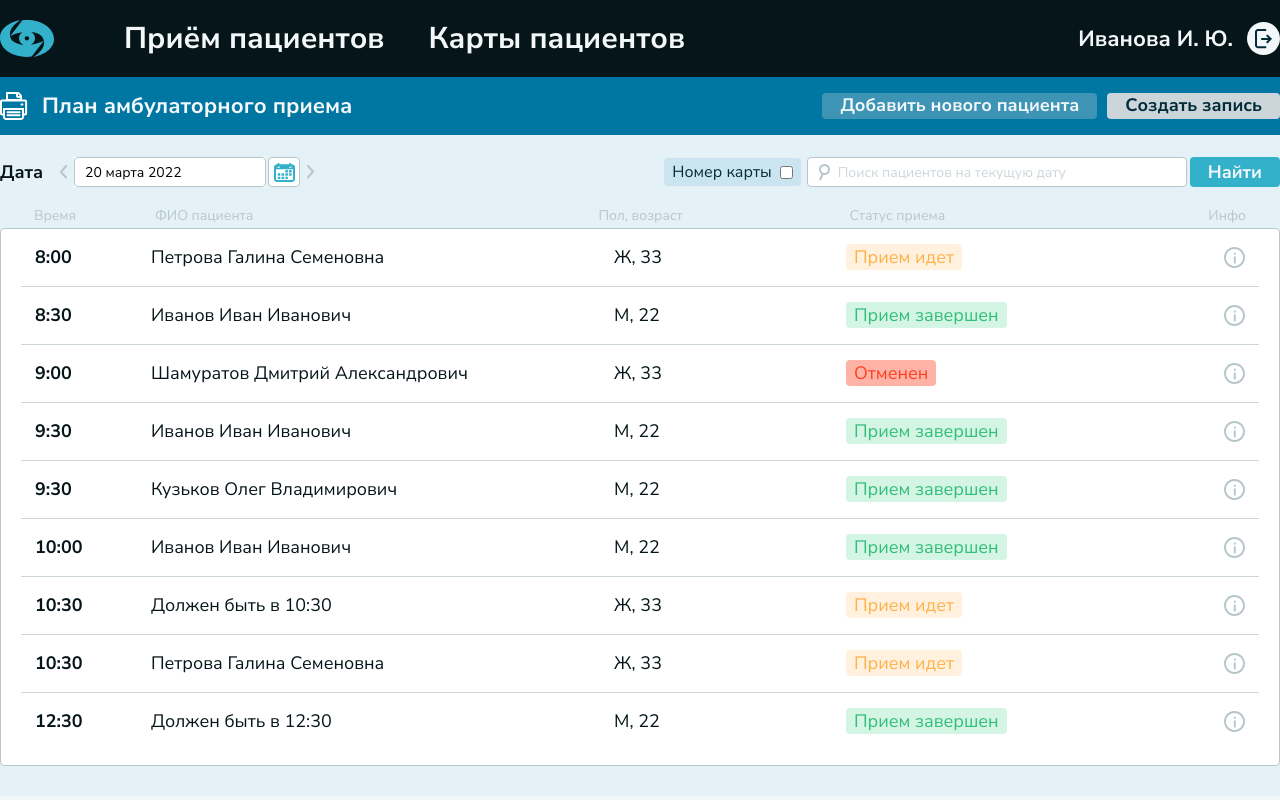
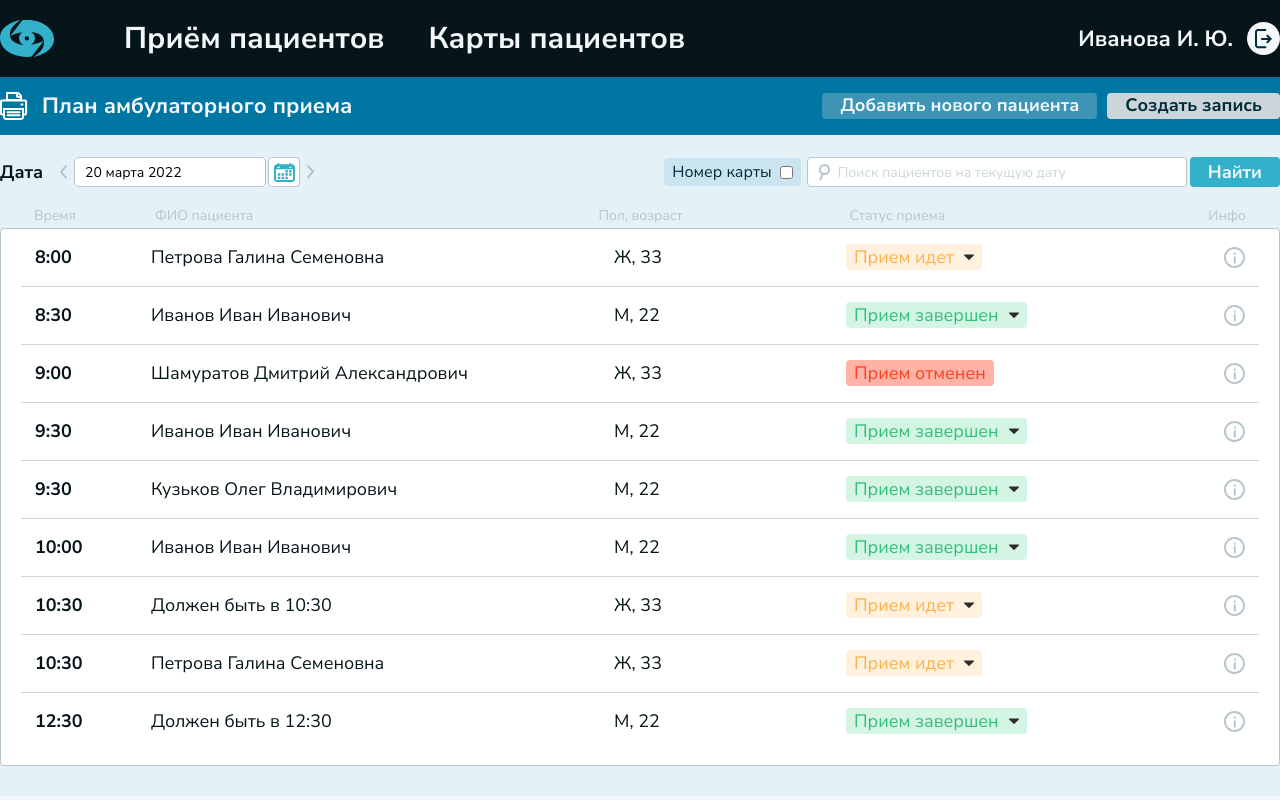
Before and after one commit to DenisVorop/crm, a React (Create React App) app: page /records in a window 1280 px wide. Built offline with nearby package versions, Linux system fonts and the light colour scheme; data requests are answered from the project's data file; a web font is replaced by a local one.

Commit message:
add sort for status

```diff
--- a/package.json
+++ b/package.json
@@ -21,7 +21,8 @@
     "redux": "^4.1.2",
     "redux-devtools-extension": "^2.13.9",
     "redux-thunk": "^2.4.1",
-    "web-vitals": "^2.1.4"
+    "web-vitals": "^2.1.4",
+    "yup": "^0.32.11"
   },
   "scripts": {
     "start": "react-scripts start",
--- a/public/db.json
+++ b/public/db.json
@@ -71,7 +71,7 @@
             "policy": "1234-1234-1234-1234",
             "clinic_addres": "г. Москва, ул. Петренко, дом 1",
             "clinic_num": "121",
-            "status": "Отменен",
+            "status": "Прием отменен",
             "analyses": [
                 {},
                 {},
--- a/public/index.html
+++ b/public/index.html
@@ -6,7 +6,7 @@
   <link rel="icon" href="%PUBLIC_URL%/favicon.ico" />
   <meta name="viewport" content="width=device-width, initial-scale=1" />
   <meta name="theme-color" content="#000000" />
-  <meta name="description" content="Web site created using create-react-app" />
+  <meta name="description" content="CRM for ISTC 'Eye Microsurgery'" />
   <link rel="apple-touch-icon" href="%PUBLIC_URL%/logo192.png" />
   <link rel="manifest" href="%PUBLIC_URL%/manifest.json" />
   <title>CRM</title>
--- a/src/Components/Page/Login/login.scss
+++ b/src/Components/Page/Login/login.scss
@@ -12,7 +12,6 @@
 
     &__body {
         width: 467px;
-        height: 300px;
         margin: 0 auto;
         background-color: #fff;
         padding: 20px 25px;
@@ -52,6 +51,16 @@
         background: #33B1CA;
         border-radius: 4px;
     }
+
+    // .login__error
+
+    &__error {
+        color: #FE4021;
+        font-weight: 400;
+        font-size: 12px;
+        line-height: 16px;
+    }
+
 }
 
 .login-login {
@@ -91,3 +100,9 @@
     border: 1px solid #CCD6DA;
     border-radius: 4px;
 }
+
+// .input-error
+
+.input-error {
+    border: 1px solid #FE4021;
+}
--- a/src/Components/Page/Records/Record.jsx
+++ b/src/Components/Page/Records/Record.jsx
@@ -1,24 +1,49 @@
-import { useState } from 'react';
+import React from 'react';
 
 import info from '../../../assets/img/Info.svg';
 import Informations from '../information/Informations';
 
-const Record = ({ name, age, sex, status, lastRecordsData, timeObj, id }) => {
+const Record = ({ name, age, sex, status, lastRecordsData, timeObj, id, items }) => {
 
     let statusStyle = {};
 
-    switch (status) {
-        case 'Прием завершен': { statusStyle = { background: 'rgba(148, 227, 188, .4)', color: '#31BF79' }; break; }
-        case 'Прием идет': { statusStyle = { background: 'rgba(255, 220, 173, .4)', color: '#FFB149' }; break; }
-        case 'Отменен': { statusStyle = { background: 'rgba(254, 64, 33, .4)', color: '#FE4021' }; break; }
-        default: { break; }
-    }
-
-    const [infoVisible, setInfoVisible] = useState(false);
+    const [infoVisible, setInfoVisible] = React.useState(false);
 
     const toggleInfoVisible = () => {
         setInfoVisible(!infoVisible);
     };
+
+    const [sortVisible, setSortVisible] = React.useState(false);
+    const sortRef = React.useRef();
+    const [activeLabel, setActiveLabel] = React.useState(status);
+
+    const toggleSortVisible = () => {
+        setSortVisible(!sortVisible);
+    };
+
+    const handleOutsideClick = (event) => {
+        const path = event.path || (event.composedPath && event.composedPath());
+        if (!path.includes(sortRef.current)) {
+            setSortVisible(false);
+        }
+    };
+
+    const onSelectItem = (obj) => {
+        setActiveLabel(obj.name)
+        setSortVisible(false);
+    };
+
+    React.useEffect(() => {
+        document.body.addEventListener('click', handleOutsideClick);
+    }, []);
+
+    switch (activeLabel) {
+        case 'Прием завершен': { statusStyle = { background: 'rgba(148, 227, 188, .4)', color: '#31BF79', cursor: 'pointer' }; break; }
+        case 'Прием идет': { statusStyle = { background: 'rgba(255, 220, 173, .4)', color: '#FFB149', cursor: 'pointer' }; break; }
+        case 'Прием отменен': { statusStyle = { background: 'rgba(254, 64, 33, .4)', color: '#FE4021' }; break; }
+        case 'Ожидает прием': { statusStyle = { background: 'rgba(203, 229, 240, 0.3)', color: '#B0DAEC', cursor: 'pointer' }; break; }
+        default: { break; }
+    }
 
     return (
         <>
@@ -29,10 +54,37 @@ const Record = ({ name, age, sex, status, lastRecordsData, timeObj, id }) => {
                             return time.time
                         }
                     })}</div>
-                    <div className="records__column name-column">{name}</div>
+                    <div className="records__column name-column"><p>{name}</p></div>
                     <div className="records__column sex-column">{sex}, {age}</div>
                     <div className="records__column-item">
-                        <div className="records__column status-column" style={statusStyle}>{status}</div>
+                        <div
+                        className="records__column status-column"
+                        style={statusStyle}
+                        ref={sortRef}
+                        onClick={activeLabel !== 'Прием отменен' ? toggleSortVisible: null}
+                        >
+                            <p>{activeLabel}</p>
+                            {activeLabel !== 'Прием отменен'
+                            ? <svg className={sortVisible ? 'rotated' : 'no-rotated'} width="10" height="6" viewBox="0 0 10 6" fill="none" xmlns="http://www.w3.org/2000/svg">
+                                <path d="M10 5C10 5.16927 9.93815 5.31576 9.81445 5.43945C9.69075 5.56315 9.54427 5.625 9.375 5.625H0.625C0.455729 5.625 0.309245 5.56315 0.185547 5.43945C0.061849 5.31576 0 5.16927 0 5C0 4.83073 0.061849 4.68424 0.185547 4.56055L4.56055 0.185547C4.68424 0.061849 4.83073 0 5 0C5.16927 0 5.31576 0.061849 5.43945 0.185547L9.81445 4.56055C9.93815 4.68424 10 4.83073 10 5Z" fill="#2C2C2C" />
+                            </svg>
+                            : null}
+                            {sortVisible && (
+                                <div className="sort__popup">
+                                    <ul>
+                                        {items &&
+                                            items.map((obj, index) => (
+                                                <li
+                                                    onClick={() => onSelectItem(obj)}
+                                                    className={activeLabel === obj.name ? 'active' : ''}
+                                                    key={`${obj.name}_${index}`}>
+                                                    {obj.name}
+                                                </li>
+                                            ))}
+                                    </ul>
+                                </div>
+                            )}
+                        </div>
                         <div className="records__column info-column">
                             <span onClick={toggleInfoVisible} style={{ cursor: 'pointer' }}><img src={info} alt="info" /></span>
                         </div>
--- a/src/Components/Page/Records/Records.jsx
+++ b/src/Components/Page/Records/Records.jsx
@@ -26,10 +26,18 @@ const Records = ({ activeUsers, onSearchClick, myRef, printTable }) => {
         setTimeout(printTable, 0);
     }, [lastRecordsData]);
 
+    const sortItems = [
+        { name: 'Прием идет' },
+        { name: 'Прием завершен' },
+        { name: 'Прием отменен' },
+        { name: 'Ожидает прием' },
+    ];
+
     return (
         <div className="records__body" ref={myRef}>
             {activeUsers.map((obj, index) => {
                 return <Record
+                    items={sortItems}
                     timeObj={timesData}
                     time={timesData[index].time}
                     key={`${obj}_${index}`}
--- a/src/Components/Page/Records/records.scss
+++ b/src/Components/Page/Records/records.scss
@@ -57,6 +57,15 @@
 .name-column {
     width: 400px;
     margin: 0px 63px 0px 0px;
+
+    p {
+        width: fit-content;
+    }
+
+    p:hover {
+        text-decoration: underline;
+        cursor: pointer;
+    }
 }
 
 .sex-column {
@@ -70,6 +79,11 @@
     align-items: center;
     justify-content: center;
     padding: 4px 8px;
+    position: relative;
+
+    svg {
+        margin: 0px 0px 0px 10px;
+    }
 }
 
 .info-column {
@@ -88,3 +102,46 @@
     opacity: 1;
     transition: 0.7s opacity;
 }
+
+.no-rotated {
+    transform: rotate(180deg);
+    transition: all 0.3s ease 0s;
+}
+
+.rotated {
+    transform: rotate(0);
+    transition: all 0.3s ease 0s;
+}
+
+.sort__popup {
+    position: absolute;
+    right: 0;
+    top: 20px;
+    margin-top: 15px;
+    background: #ffffff;
+    box-shadow: 0px 5px 15px rgba(0, 0, 0, 0.09);
+    border-radius: 10px;
+    overflow: hidden;
+    padding: 10px 0;
+    width: 160px;
+    z-index: 2;
+
+    ul {
+        overflow: hidden;
+
+        li {
+            padding: 12px 20px;
+            cursor: pointer;
+
+            &.active,
+            &:hover {
+                background: rgba(254, 95, 30, 0.05);
+            }
+
+            &.active {
+                font-weight: bold;
+                color: green;
+            }
+        }
+    }
+}
```
Also changed, not shown: src/Components/Page/Login/Login.jsx (+15 -7 lines), 1 other file (tests, documents, lock files or other folders).
